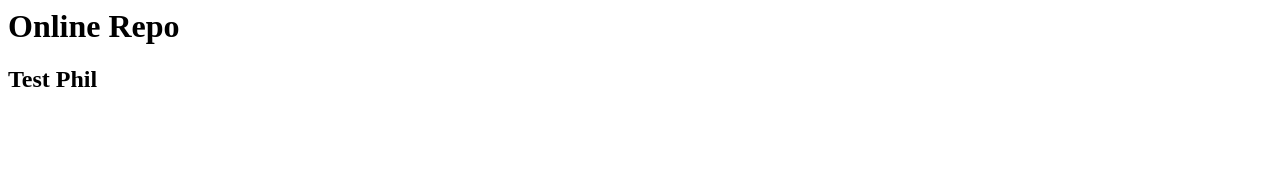
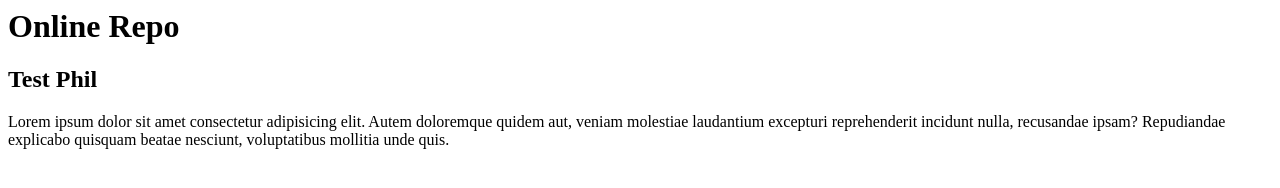
Before and after one commit to plarrat/Test-BAD-22.1, a plain HTML site: page index.html in a window 1280 px wide. Drawn offline with Linux system fonts and the light colour scheme.

Commit message:
new paragraphe

```diff
--- a/index.html
+++ b/index.html
@@ -6,5 +6,6 @@
     <body>
         <h1>Online Repo</h1>
         <h2>Test Phil</h2>
+        <p>Lorem ipsum dolor sit amet consectetur adipisicing elit. Autem doloremque quidem aut, veniam molestiae laudantium excepturi reprehenderit incidunt nulla, recusandae ipsam? Repudiandae explicabo quisquam beatae nesciunt, voluptatibus mollitia unde quis.</p>
     </body>
 </html>
```
